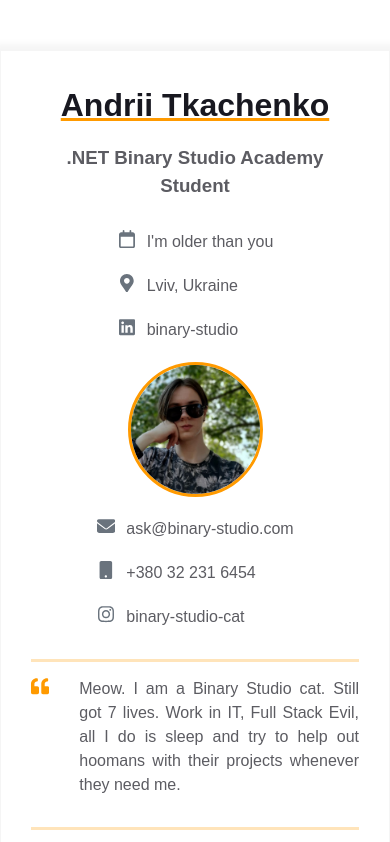
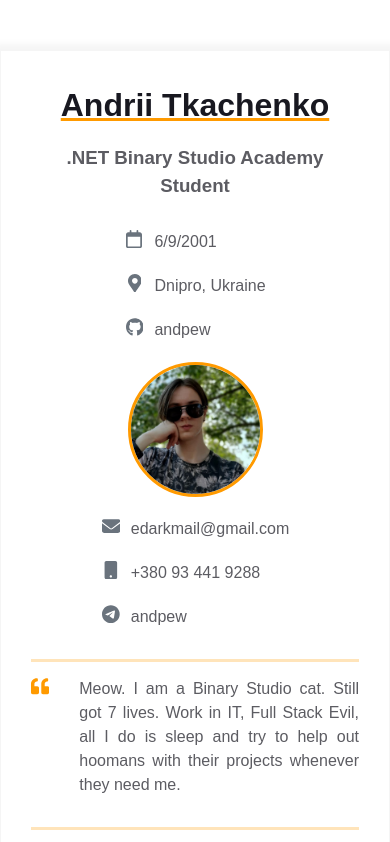
Before and after one commit to andpew/homepage, a plain HTML site: page index.html in a window 390 px wide. Shown: the top 842 px of the page. Drawn offline with Linux system fonts and the light colour scheme.

Commit message:
Updated contact information
Date of birth, gitgub link, tg link, place of living, email, phone number

```diff
--- a/index.html
+++ b/index.html
@@ -20,7 +20,12 @@
             </h3>
             <div class="contact_info_container fh">
               <div class="contact-info__block">
-                <a href="" rel="author" class="contact-info__item">
+                <a
+                  href="https://www.google.com/search?q=6+%D0%B2%D0%B5%D1%80%D0%B5%D1%81%D0%BD%D1%8F+2001+%D1%80%D1%96%D0%BA&oq=6+%D0%B2%D0%B5%D1%80%D0%B5%D1%81%D0%BD%D1%8F+2001+%D1%80%D1%96%D0%BA&aqs=chrome..69i57.7362j0j7&sourceid=chrome&ie=UTF-8"
+                  target="_blank"
+                  rel="author"
+                  class="contact-info__item"
+                >
                   <div class="contact-info__item-icon-wrapper">
                     <svg
                       class="contact-info__item-icon"
@@ -32,9 +37,14 @@
                       ></path>
                     </svg>
                   </div>
-                  <span>I'm older than you</span>
+                  <span>6/9/2001</span>
                 </a>
-                <a href="" rel="author" class="contact-info__item">
+                <a
+                  href="https://www.google.com/maps/place/%D0%94%D0%BD%D1%96%D0%BF%D1%80%D0%BE,+%D0%94%D0%BD%D1%96%D0%BF%D1%80%D0%BE%D0%BF%D0%B5%D1%82%D1%80%D0%BE%D0%B2%D1%81%D1%8C%D0%BA%D0%B0+%D0%BE%D0%B1%D0%BB%D0%B0%D1%81%D1%82%D1%8C,+49000/@48.4622985,35.0003565,11z/data=!3m1!4b1!4m5!3m4!1s0x40dbe303fd08468f:0xa1cf3d5f2c11aba!8m2!3d48.464717!4d35.046183"
+                  target="_blank"
+                  rel="author"
+                  class="contact-info__item"
+                >
                   <div class="contact-info__item-icon-wrapper">
                     <svg
                       class="contact-info__item-icon"
@@ -46,10 +56,11 @@
                       ></path>
                     </svg>
                   </div>
-                  <span>Lviv, Ukraine</span>
+                  <span>Dnipro, Ukraine</span>
                 </a>
                 <a
-                  href="https://ua.linkedin.com/company/binary-studio_241166"
+                  href="https://github.com/andpew"
+                  target="_blank"
                   rel="author"
                   class="contact-info__item"
                 >
@@ -57,14 +68,14 @@
                     <svg
                       class="contact-info__item-icon"
                       xmlns="http://www.w3.org/2000/svg"
-                      viewBox="0 0 448 512"
+                      viewBox="0 0 496 512"
                     >
                       <path
-                        d="M416 32H31.9C14.3 32 0 46.5 0 64.3v383.4C0 465.5 14.3 480 31.9 480H416c17.6 0 32-14.5 32-32.3V64.3c0-17.8-14.4-32.3-32-32.3zM135.4 416H69V202.2h66.5V416zm-33.2-243c-21.3 0-38.5-17.3-38.5-38.5S80.9 96 102.2 96c21.2 0 38.5 17.3 38.5 38.5 0 21.3-17.2 38.5-38.5 38.5zm282.1 243h-66.4V312c0-24.8-.5-56.7-34.5-56.7-34.6 0-39.9 27-39.9 54.9V416h-66.4V202.2h63.7v29.2h.9c8.9-16.8 30.6-34.5 62.9-34.5 67.2 0 79.7 44.3 79.7 101.9V416z"
+                        d="M165.9 397.4c0 2-2.3 3.6-5.2 3.6-3.3.3-5.6-1.3-5.6-3.6 0-2 2.3-3.6 5.2-3.6 3-.3 5.6 1.3 5.6 3.6zm-31.1-4.5c-.7 2 1.3 4.3 4.3 4.9 2.6 1 5.6 0 6.2-2s-1.3-4.3-4.3-5.2c-2.6-.7-5.5.3-6.2 2.3zm44.2-1.7c-2.9.7-4.9 2.6-4.6 4.9.3 2 2.9 3.3 5.9 2.6 2.9-.7 4.9-2.6 4.6-4.6-.3-1.9-3-3.2-5.9-2.9zM244.8 8C106.1 8 0 113.3 0 252c0 110.9 69.8 205.8 169.5 239.2 12.8 2.3 17.3-5.6 17.3-12.1 0-6.2-.3-40.4-.3-61.4 0 0-70 15-84.7-29.8 0 0-11.4-29.1-27.8-36.6 0 0-22.9-15.7 1.6-15.4 0 0 24.9 2 38.6 25.8 21.9 38.6 58.6 27.5 72.9 20.9 2.3-16 8.8-27.1 16-33.7-55.9-6.2-112.3-14.3-112.3-110.5 0-27.5 7.6-41.3 23.6-58.9-2.6-6.5-11.1-33.3 2.6-67.9 20.9-6.5 69 27 69 27 20-5.6 41.5-8.5 62.8-8.5s42.8 2.9 62.8 8.5c0 0 48.1-33.6 69-27 13.7 34.7 5.2 61.4 2.6 67.9 16 17.7 25.8 31.5 25.8 58.9 0 96.5-58.9 104.2-114.8 110.5 9.2 7.9 17 22.9 17 46.4 0 33.7-.3 75.4-.3 83.6 0 6.5 4.6 14.4 17.3 12.1C428.2 457.8 496 362.9 496 252 496 113.3 383.5 8 244.8 8zM97.2 352.9c-1.3 1-1 3.3.7 5.2 1.6 1.6 3.9 2.3 5.2 1 1.3-1 1-3.3-.7-5.2-1.6-1.6-3.9-2.3-5.2-1zm-10.8-8.1c-.7 1.3.3 2.9 2.3 3.9 1.6 1 3.6.7 4.3-.7.7-1.3-.3-2.9-2.3-3.9-2-.6-3.6-.3-4.3.7zm32.4 35.6c-1.6 1.3-1 4.3 1.3 6.2 2.3 2.3 5.2 2.6 6.5 1 1.3-1.3.7-4.3-1.3-6.2-2.2-2.3-5.2-2.6-6.5-1zm-11.4-14.7c-1.6 1-1.6 3.6 0 5.9 1.6 2.3 4.3 3.3 5.6 2.3 1.6-1.3 1.6-3.9 0-6.2-1.4-2.3-4-3.3-5.6-2z"
                       ></path>
                     </svg>
                   </div>
-                  <span>binary-studio</span>
+                  <span>andpew</span>
                 </a>
               </div>
 
@@ -89,7 +100,7 @@
                       ></path>
                     </svg>
                   </div>
-                  <span>ask@binary-studio.com</span>
+                  <span>edarkmail@gmail.com</span>
                 </a>
                 <a href="" rel="author" class="contact-info__item">
                   <div class="contact-info__item-icon-wrapper">
@@ -103,10 +114,11 @@
                       ></path>
                     </svg>
                   </div>
-                  <span>+380 32 231 6454</span>
+                  <span>+380 93 441 9288</span>
                 </a>
                 <a
-                  href="https://www.instagram.com/binarystudiocat/"
+                  href="https://t.me/andpew"
+                  target="_blank"
                   rel="author"
                   class="contact-info__item"
                 >
@@ -114,14 +126,14 @@
                     <svg
                       class="contact-info__item-icon"
                       xmlns="http://www.w3.org/2000/svg"
-                      viewBox="0 0 448 512"
+                      viewBox="0 0 496 512"
                     >
                       <path
-                        d="M224.1 141c-63.6 0-114.9 51.3-114.9 114.9s51.3 114.9 114.9 114.9S339 319.5 339 255.9 287.7 141 224.1 141zm0 189.6c-41.1 0-74.7-33.5-74.7-74.7s33.5-74.7 74.7-74.7 74.7 33.5 74.7 74.7-33.6 74.7-74.7 74.7zm146.4-194.3c0 14.9-12 26.8-26.8 26.8-14.9 0-26.8-12-26.8-26.8s12-26.8 26.8-26.8 26.8 12 26.8 26.8zm76.1 27.2c-1.7-35.9-9.9-67.7-36.2-93.9-26.2-26.2-58-34.4-93.9-36.2-37-2.1-147.9-2.1-184.9 0-35.8 1.7-67.6 9.9-93.9 36.1s-34.4 58-36.2 93.9c-2.1 37-2.1 147.9 0 184.9 1.7 35.9 9.9 67.7 36.2 93.9s58 34.4 93.9 36.2c37 2.1 147.9 2.1 184.9 0 35.9-1.7 67.7-9.9 93.9-36.2 26.2-26.2 34.4-58 36.2-93.9 2.1-37 2.1-147.8 0-184.8zM398.8 388c-7.8 19.6-22.9 34.7-42.6 42.6-29.5 11.7-99.5 9-132.1 9s-102.7 2.6-132.1-9c-19.6-7.8-34.7-22.9-42.6-42.6-11.7-29.5-9-99.5-9-132.1s-2.6-102.7 9-132.1c7.8-19.6 22.9-34.7 42.6-42.6 29.5-11.7 99.5-9 132.1-9s102.7-2.6 132.1 9c19.6 7.8 34.7 22.9 42.6 42.6 11.7 29.5 9 99.5 9 132.1s2.7 102.7-9 132.1z"
+                        d="M248,8C111.033,8,0,119.033,0,256S111.033,504,248,504,496,392.967,496,256,384.967,8,248,8ZM362.952,176.66c-3.732,39.215-19.881,134.378-28.1,178.3-3.476,18.584-10.322,24.816-16.948,25.425-14.4,1.326-25.338-9.517-39.287-18.661-21.827-14.308-34.158-23.215-55.346-37.177-24.485-16.135-8.612-25,5.342-39.5,3.652-3.793,67.107-61.51,68.335-66.746.153-.655.3-3.1-1.154-4.384s-3.59-.849-5.135-.5q-3.283.746-104.608,69.142-14.845,10.194-26.894,9.934c-8.855-.191-25.888-5.006-38.551-9.123-15.531-5.048-27.875-7.717-26.8-16.291q.84-6.7,18.45-13.7,108.446-47.248,144.628-62.3c68.872-28.647,83.183-33.623,92.511-33.789,2.052-.034,6.639.474,9.61,2.885a10.452,10.452,0,0,1,3.53,6.716A43.765,43.765,0,0,1,362.952,176.66Z"
                       ></path>
                     </svg>
                   </div>
-                  <span>binary-studio-cat</span>
+                  <span>andpew</span>
                 </a>
               </div>
             </div>
```
